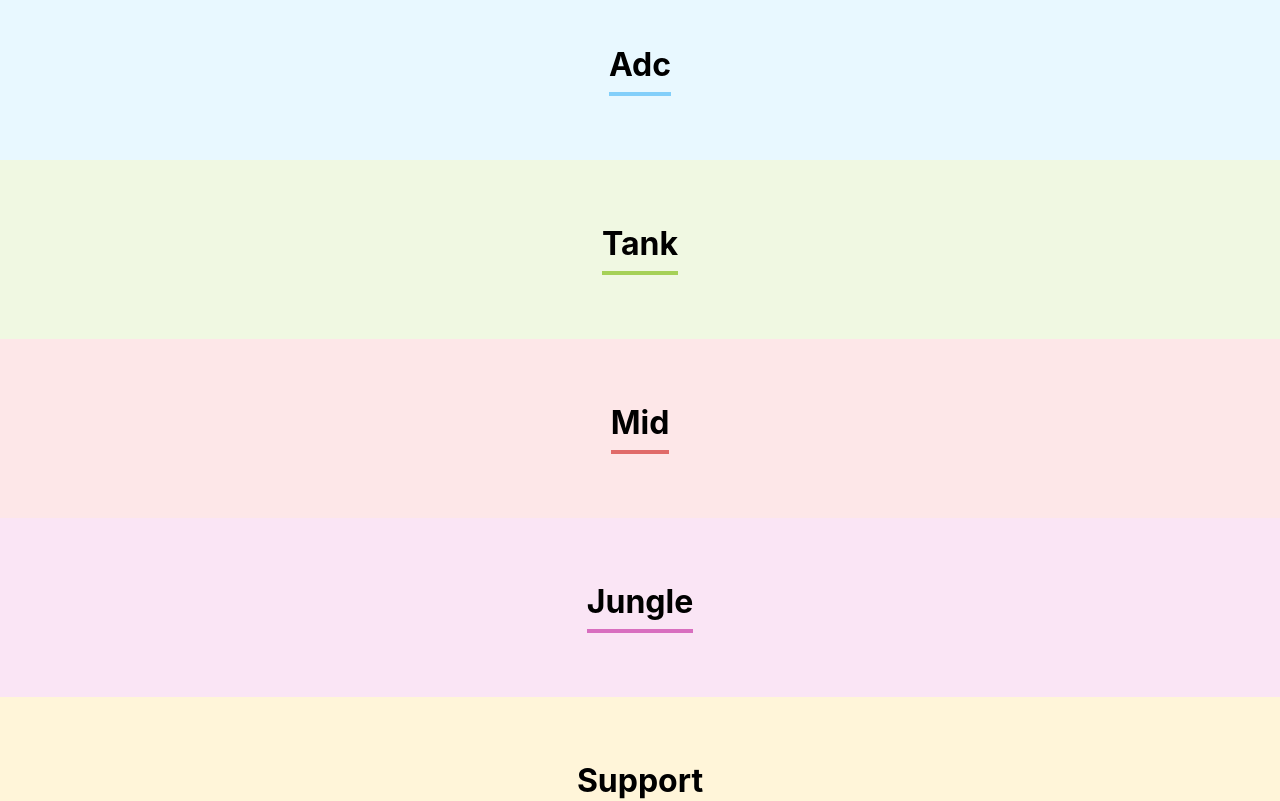
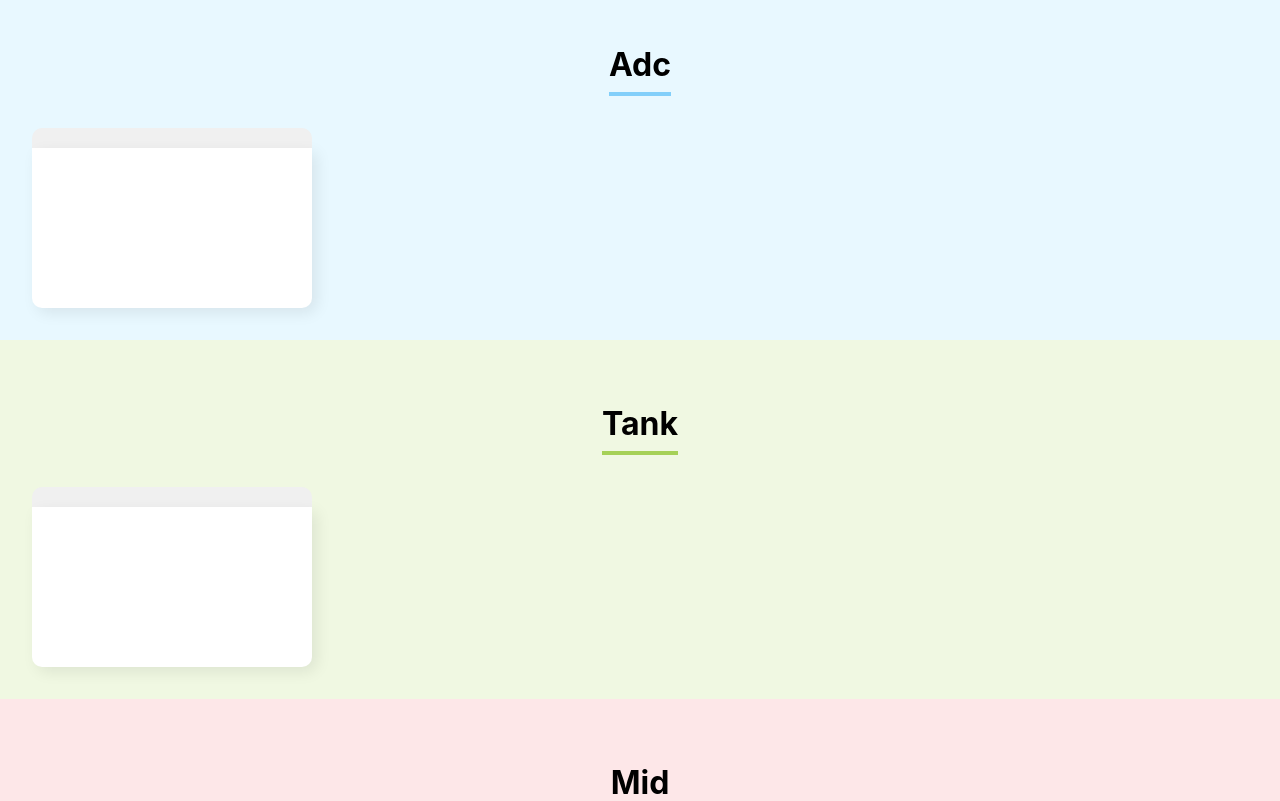
Before and after one commit to GustavoFoss/organo, a React (Create React App) app: page / in a window 1280 px wide. Shown: the part 1520-2321 px from the top of the page. Built offline with nearby package versions, Linux system fonts and the light colour scheme.

Commit message:
colaborador inserido

```diff
--- /dev/null
+++ b/src/componentes/Colaborador/Colaborador.css
@@ -0,0 +1,37 @@
+.colaborador {
+    width: 280px;
+}
+
+.colaborador .cabecalho {
+    background-color:  #F0F0F0;
+    border-radius: 10px 10px 0px 0px;
+}
+.colaborador img {
+    width: 100px;
+    border-radius: 50%;
+    position: relative;
+    bottom: -50px;
+}
+
+.colaborador .rodape {
+    background: #FFFFFF;
+    box-shadow: 5px 5px 15px rgba(0, 0, 0, 0.08);
+    border-radius: 0px 0px 10px 10px;
+    padding-top: 90px;
+    padding-bottom: 40px;
+}
+
+.colaborador .rodape h4 {
+    color: #6278F7;
+    font-size: 18px;
+    line-height: 22px;
+    font-weight: bold;
+    margin-bottom: 8px;
+}
+
+.colaborador .rodape h5 {
+    font-size: 18px;
+    line-height: 22px;
+    color: #212121;
+    padding: 0 16px;
+}
--- /dev/null
+++ b/src/componentes/Colaborador/index.js
@@ -0,0 +1,17 @@
+import './Colaborador.css'
+
+const Colaborador = (props) => {
+    return (
+        <div className='colaborador'>
+            <div className='cabecalho'>
+                <img src='' alt=''/>
+            </div>
+            <div className='rodape'>
+                <h4></h4>
+                <h5></h5>
+            </div>
+        </div>
+    )
+}
+
+export default Colaborador
--- a/src/componentes/Time/index.js
+++ b/src/componentes/Time/index.js
@@ -1,3 +1,4 @@
+import Colaborador from '../Colaborador'
 import './Time.css'
 
 const Time = (props) => {
@@ -8,6 +9,7 @@ const Time = (props) => {
     return (
         <section className='time' style={estiloPrimario}>
             <h3 style={estiloSecundario}>{props.nome}</h3>
+            <Colaborador />
         </section>
     )
 }
```
